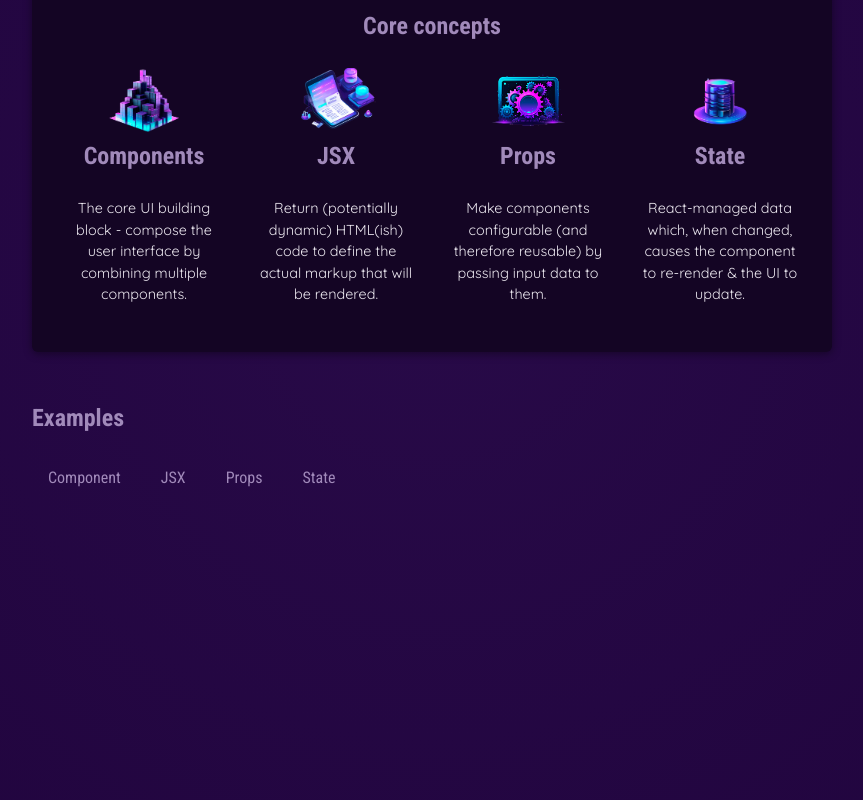
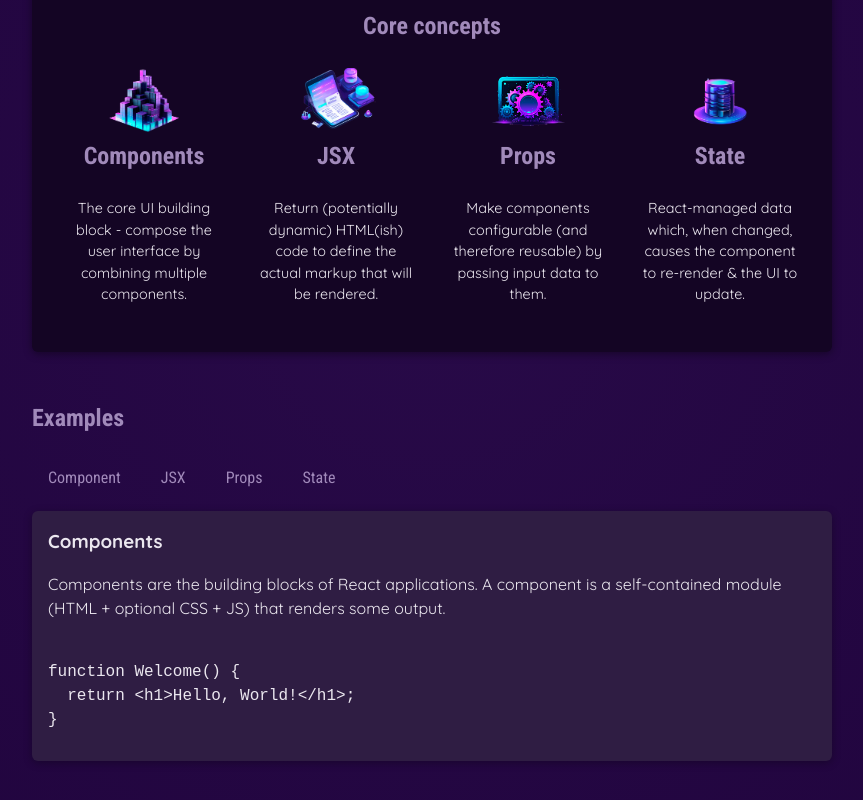
Before and after one commit to ekgitdev/react-refresh, a React (Vite) app: page / in a window 1280 px wide. Shown: the part 356-1156 px from the top of the page, without its empty margins (208-1071 px from the left). Built offline with nearby package versions, Linux system fonts and the light colour scheme.

Commit message:
Added state for selected topic to render different content ob button click

```diff
--- a/src/App.jsx
+++ b/src/App.jsx
@@ -3,12 +3,15 @@
 import Header from "./components/Header/Header";
 import CoreConcept from "./components/CoreConcept";
 import TabButton from "./components/TabButton";
+import { useState } from "react";
+import { EXAMPLES } from "./data";
 
 const App = () => {
+  const [selectedTopic, setSelectedTopic] = useState("components");
 
   const handleSelect = (text) => {
-    console.log(text);
-  }
+    setSelectedTopic(text);
+  };
 
   return (
     <div>
@@ -23,7 +26,7 @@
               <p>{CORE_CONCEPTS[0].description}</p>
             </li>
             <CoreConcept
-            /* attributes */
+              /* attributes */
               title={CORE_CONCEPTS[1].title}
               description={CORE_CONCEPTS[1].description}
               image={CORE_CONCEPTS[1].image}
@@ -36,12 +39,21 @@
         <section id="examples">
           <h2>Examples</h2>
           <menu>
-           {/*text btw component tags - in props.children */}
-            <TabButton  onSelect={() => handleSelect('component')}>Component</TabButton>
-            <TabButton  onSelect={() => handleSelect('jsx')}>JSX</TabButton>
-            <TabButton  onSelect={() => handleSelect('Props')}>Props</TabButton>
-            <TabButton  onSelect={() => handleSelect('State')}>State</TabButton>
+            {/*text btw component tags - in props.children */}
+            <TabButton onSelect={() => handleSelect("components")}>
+              Component
+            </TabButton>
+            <TabButton onSelect={() => handleSelect("jsx")}>JSX</TabButton>
+            <TabButton onSelect={() => handleSelect("props")}>Props</TabButton>
+            <TabButton onSelect={() => handleSelect("state")}>State</TabButton>
           </menu>
+          <div id="tab-content">
+            <h3>{EXAMPLES[selectedTopic].title} </h3>
+            <p>{EXAMPLES[selectedTopic].description} </p>
+            <pre>
+              <code>{EXAMPLES[selectedTopic].code}</code>
+            </pre>
+          </div>
         </section>
       </main>
     </div>
--- a/src/data.js
+++ b/src/data.js
@@ -29,3 +29,54 @@
       'React-managed data which, when changed, causes the component to re-render & the UI to update.',
   },
 ];
+
+export const EXAMPLES = {
+  components: {
+    title: 'Components',
+    description:
+      'Components are the building blocks of React applications. A component is a self-contained module (HTML + optional CSS + JS) that renders some output.',
+    code: `
+function Welcome() {
+  return <h1>Hello, World!</h1>;
+}`,
+  },
+  jsx: {
+    title: 'JSX',
+    description:
+      'JSX is a syntax extension to JavaScript. It is similar to a template language, but it has full power of JavaScript (e.g., it may output dynamic content).',
+    code: `
+<div>
+  <h1>Welcome {userName}</h1>
+  <p>Time to learn React!</p>
+</div>`,
+  },
+  props: {
+    title: 'Props',
+    description:
+      'Components accept arbitrary inputs called props. They are like function arguments.',
+    code: `
+function Welcome(props) {
+  return <h1>Hello, {props.name}</h1>;
+}`,
+  },
+  state: {
+    title: 'State',
+    description:
+      'State allows React components to change their output over time in response to user actions, network responses, and anything else.',
+    code: `
+function Counter() {
+  const [isVisible, setIsVisible] = useState(false);
+
+  function handleClick() {
+    setIsVisible(true);
+  }
+
+  return (
+    <div>
+      <button onClick={handleClick}>Show Details</button>
+      {isVisible && <p>Amazing details!</p>}
+    </div>
+  );
+}`,
+  },
+};
```
